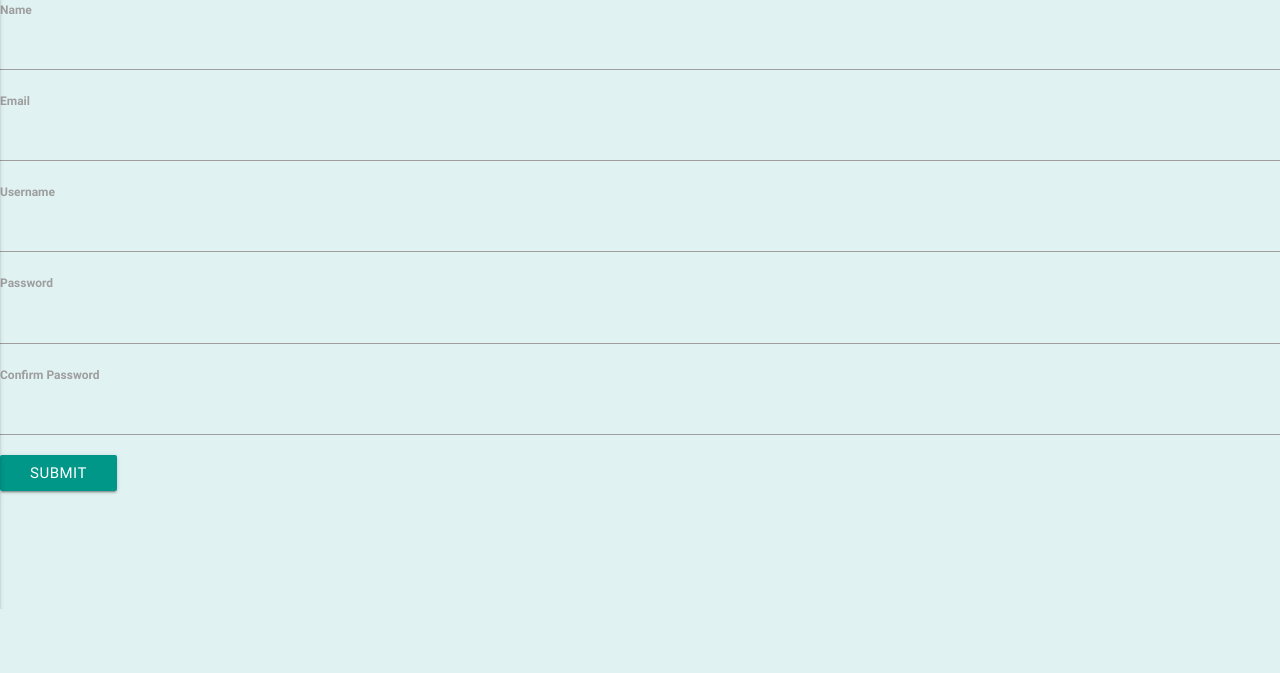
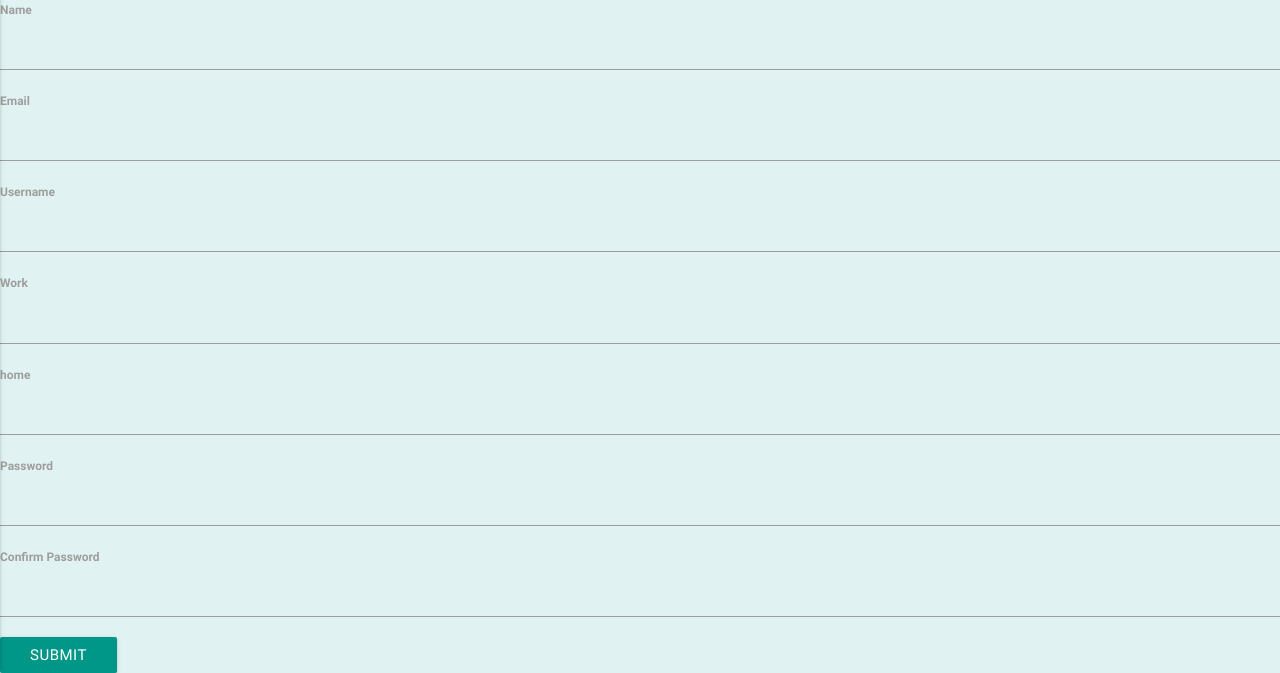
Before and after one commit to andrew-ocallaghan-ie/The11thHour, a Flask app: page /register in a window 1280 px wide. Shown: the part 191-864 px from the top of the page. Before the commit the page ends 800 px from the top, so only its background shows below. Run offline with Flask 2, Linux system fonts and the light colour scheme; parts of the project's set-up code (start-up, migrations or seed data) failed here and were passed over; some libraries are stand-ins or nearby versions.

Commit message:
“register”

```diff
--- a/DublinBusApp/flask_app/main.py
+++ b/DublinBusApp/flask_app/main.py
@@ -30,7 +30,7 @@ import requests
 # http://pandas.pydata.org/
 import pandas as pd
 
-pymysql.install_as_MySQLdb()
+#pymysql.install_as_MySQLdb()
 
 from flask import  jsonify
 import json
@@ -50,6 +50,8 @@ class RegisterForm(Form):
     name = StringField('Name', [validators.length(min=1, max=50)])
     username = StringField('Username', [validators.length(min=4, max=25)])
     email = StringField('Email', [validators.length(min=4, max=50)])
+    work = StringField('Work')
+    home = StringField('home')
     password = PasswordField('Password', [
         validators.DataRequired(),
         validators.EqualTo('confirm', message='Passwords do not match')
@@ -144,11 +146,13 @@ def register():
         name = form.name.data
         email = form.email.data
         username = form.username.data
+        work = form.work.data
+        home = form.home.data
         password = sha256_crypt.encrypt(str(form.password.data))
 
         engine = get_db()
-        sql = "INSERT INTO users(name, email, username, password) VALUES(%s, %s, %s, %s)"
-        engine.execute(sql, (name, email, username, password))
+        sql = "INSERT INTO users(name, email, username, home, work, password) VALUES(%s, %s, %s, %s, %s, %s)"
+        engine.execute(sql, (name, email, username, work, home, password))
         flash('You are successfully registered, now you can log in', 'success')
     return render_template('register.html', form=form)
 
--- a/DublinBusApp/flask_app/templates/register.html
+++ b/DublinBusApp/flask_app/templates/register.html
@@ -14,6 +14,12 @@
     {{render_field(form.username,class_="form-control")}}
     </div>
     <div class="form-group">
+    {{render_field(form.work,class_="form-control")}}
+    </div>
+    <div class="form-group">
+    {{render_field(form.home,class_="form-control")}}
+    </div>
+    <div class="form-group">
     {{render_field(form.password,class_="form-control")}}
     </div>
     <div class="form-group">
```
